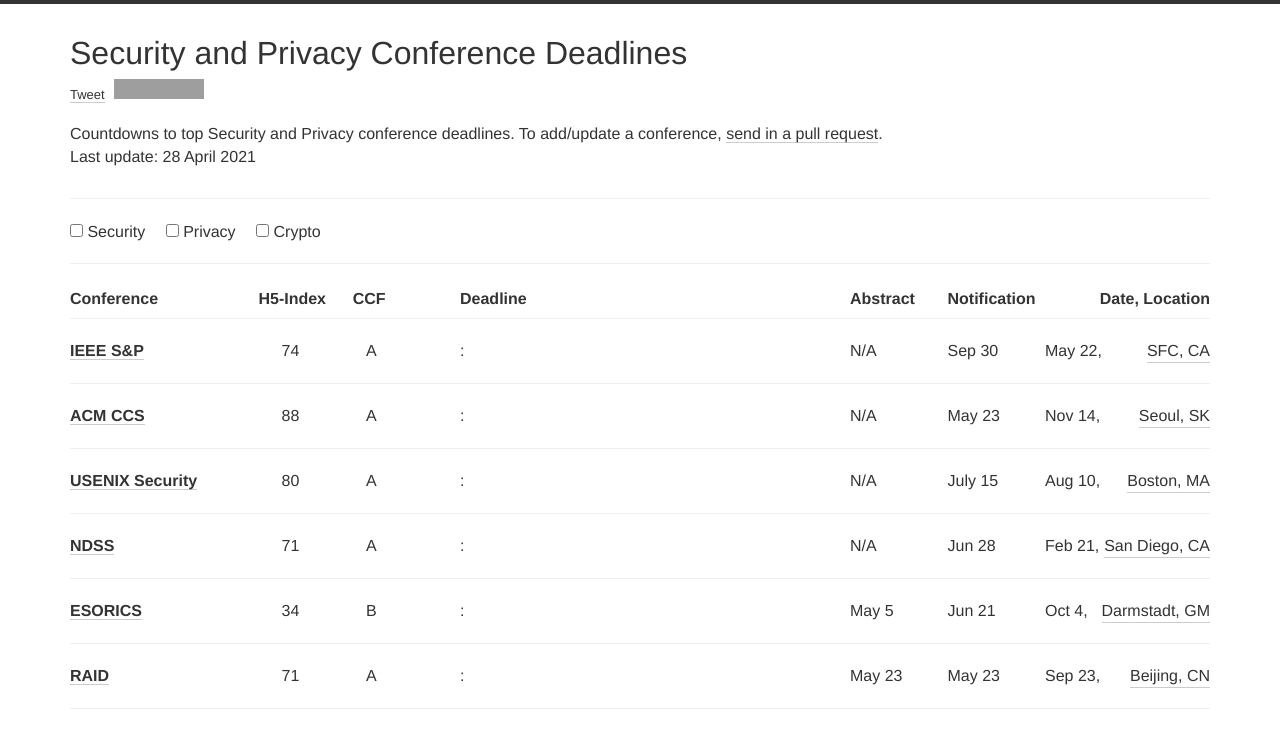
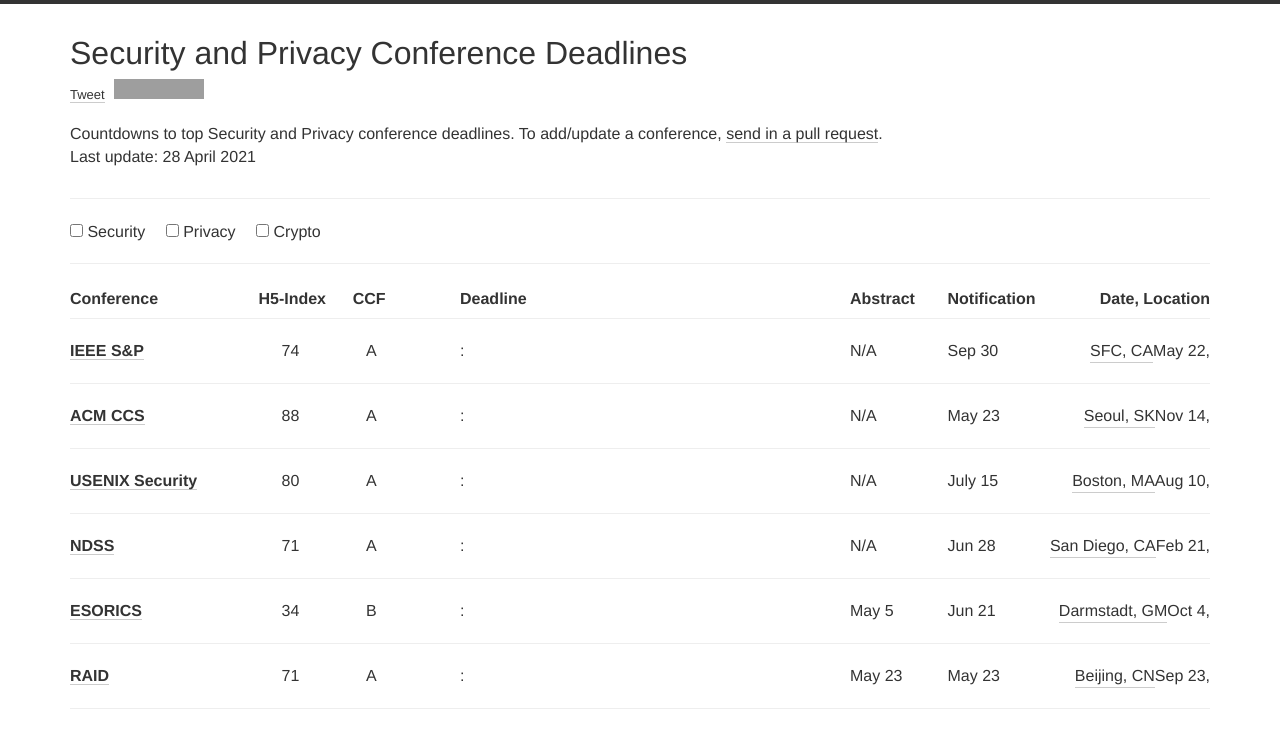
Before and after one commit to jianghaizhi/conference, a Jekyll site: the page built from index.html, in a window 1280 px wide. Shown: the top 748 px of the page. Built offline with Jekyll 4.4.1, drawn with Linux system fonts in a browser that asks for light colours; nearby versions of some CDN libraries; comment, search, counter and statistics services are not loaded; grey boxes are pictures that could not be loaded.

Commit message:
Update index.html

```diff
--- a/index.html
+++ b/index.html
@@ -78,7 +78,7 @@
                 {{conf.notification}}
               </div>
              <div class="col-xs-12 col-md-2">
-                <font style="text-align: right;">{{conf.month}} {{conf.date}}, </font><a style="float:right;" target="black" href="http://maps.google.com/?q={{conf.place}}">{{conf.place}}</a>
+                <font style="float:right;">{{conf.month}} {{conf.date}}, </font><a style="float:right;" target="black" href="http://maps.google.com/?q={{conf.place}}">{{conf.place}}</a>
               </div>
 
           </div>
```
